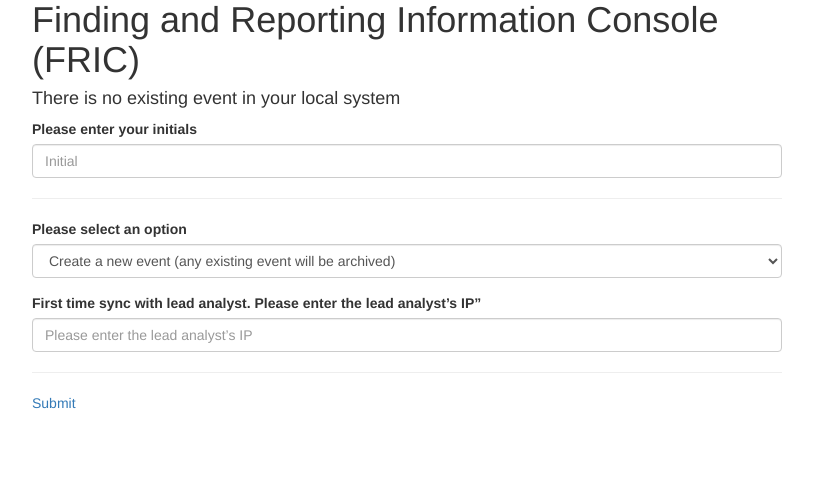
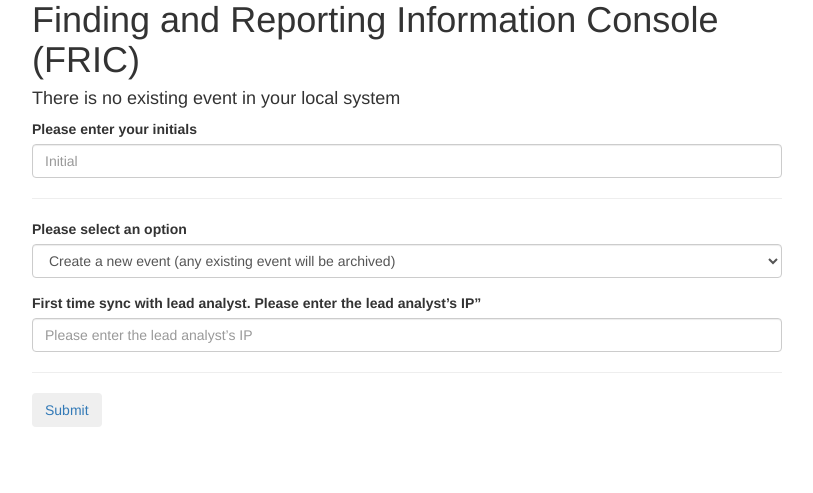
Before and after one commit to miguelmunozh/SE-project, a Flask app: page / in a window 1280 px wide. Shown: the part 92-585 px from the top of the page, without its empty margins (38-851 px from the left). Run offline with Flask 2, Linux system fonts and the light colour scheme; some libraries are stand-ins or nearby versions.

Commit message:
Improved the setupContentView page.

```diff
--- a/flaskProject/templates/SetupContentView.html
+++ b/flaskProject/templates/SetupContentView.html
@@ -32,7 +32,7 @@
             <input type="text" class="form-control" placeholder="Please enter the lead analyst’s IP">
         </div>
         <hr>
-        <a href="{{ url_for('CreateEvent') }}">Submit</a>
+        <button type="submit" class="btn btn-secondary"><a href="{{ url_for('CreateEvent') }}">Submit</a></button>
     </form>
 </div>
 {% endblock content %}
```
